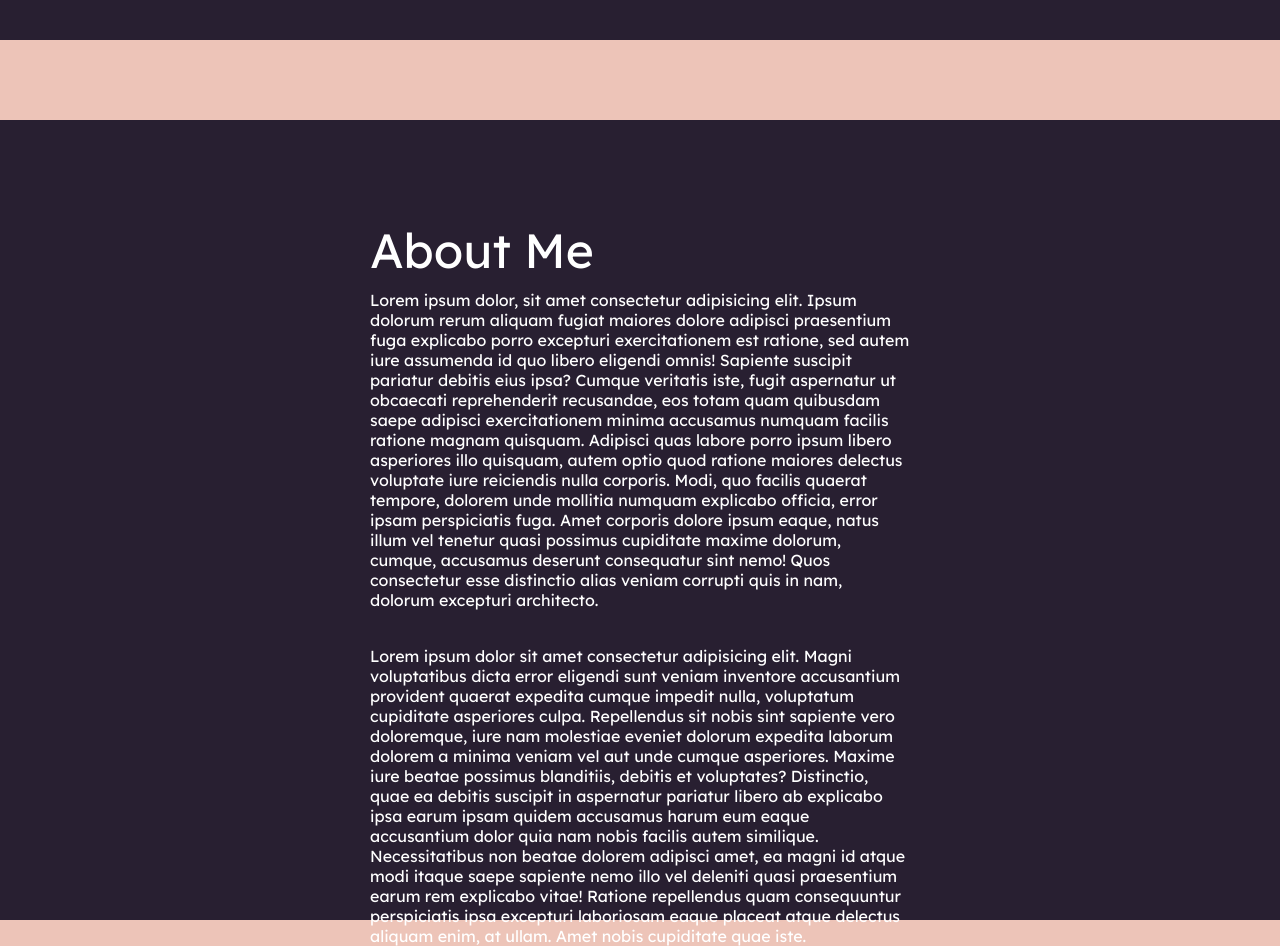
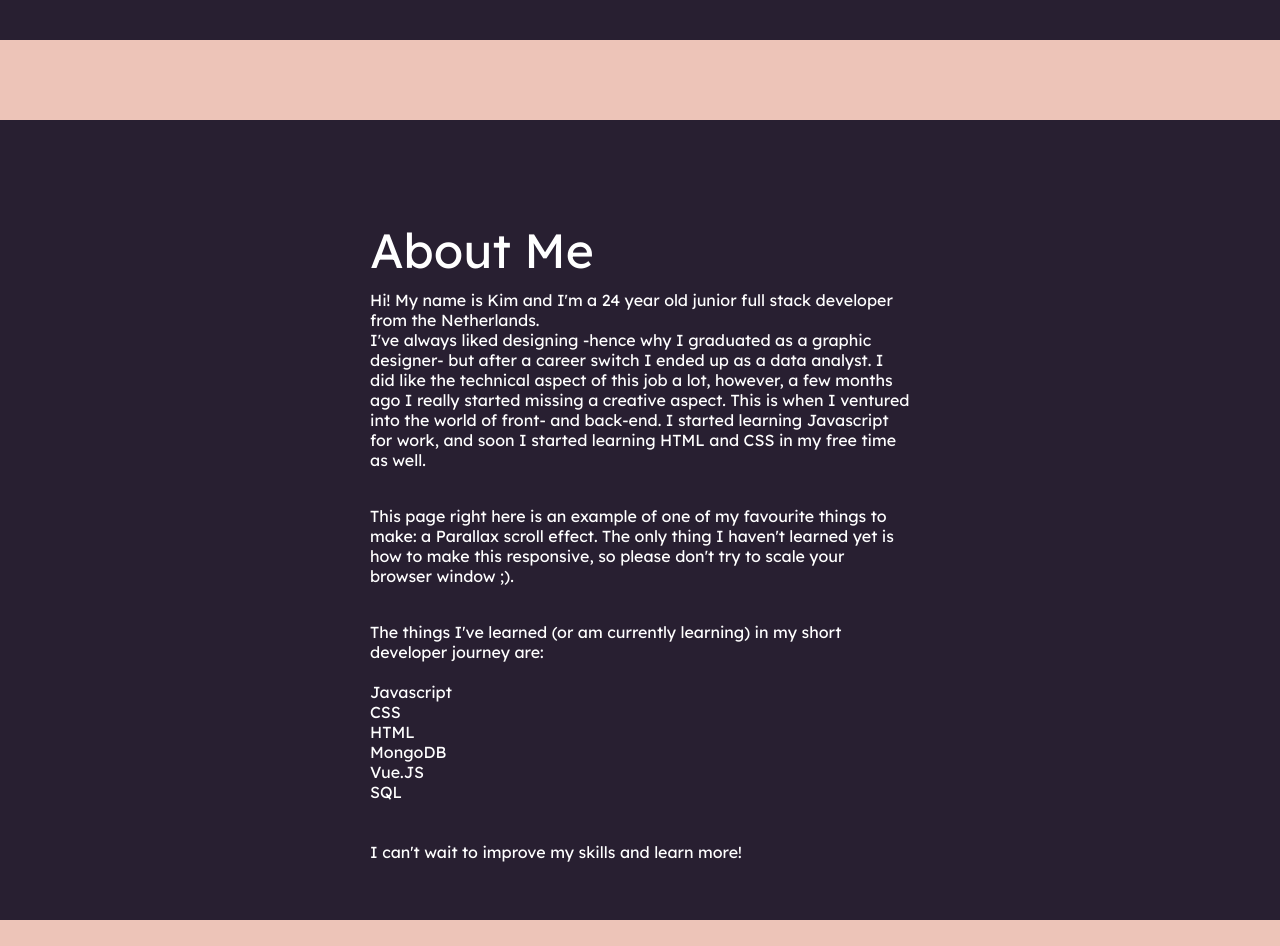
Before and after one commit to kimvgerwen/parallaxwebsite, a plain HTML site: page index.html in a window 1280 px wide. Shown: the part 680-1626 px from the top of the page. After the commit the page ends 1600 px from the top, so only its background shows below. Drawn offline with Linux system fonts and the light colour scheme; a web font is replaced by a local one.

Commit message:
Add files via upload

```diff
--- a/index.html
+++ b/index.html
@@ -20,7 +20,7 @@
         <h2 class="logo">Kimchi</h2>
         <nav class="navigation">
             <a href="#">Home</a>
-            <a href="#">About</a>
+            <a href="#aboutme">About</a>
             <a href="#">Contact</a>
         </nav>
     </header>
@@ -38,11 +38,26 @@
         <img src="./Assets/Birds.png" alt="birds" id="birds">
     </section>
 
-    <section class="aboutme">
+    <section id="aboutme" class="aboutme">
         <h2>About Me</h2>
-        <p>Lorem ipsum dolor, sit amet consectetur adipisicing elit. Ipsum dolorum rerum aliquam fugiat maiores dolore adipisci praesentium fuga explicabo porro excepturi exercitationem est ratione, sed autem iure assumenda id quo libero eligendi omnis! Sapiente suscipit pariatur debitis eius ipsa? Cumque veritatis iste, fugit aspernatur ut obcaecati reprehenderit recusandae, eos totam quam quibusdam saepe adipisci exercitationem minima accusamus numquam facilis ratione magnam quisquam. Adipisci quas labore porro ipsum libero asperiores illo quisquam, autem optio quod ratione maiores delectus voluptate iure reiciendis nulla corporis. Modi, quo facilis quaerat tempore, dolorem unde mollitia numquam explicabo officia, error ipsam perspiciatis fuga. Amet corporis dolore ipsum eaque, natus illum vel tenetur quasi possimus cupiditate maxime dolorum, cumque, accusamus deserunt consequatur sint nemo! Quos consectetur esse distinctio alias veniam corrupti quis in nam, dolorum excepturi architecto.</p>
+        <p>Hi! My name is Kim and I'm a 24 year old junior full stack developer from the Netherlands. <br>
+        I've always liked designing -hence why I graduated as a graphic designer- but after a career switch I ended up as a data analyst. I did like the technical aspect of this job a lot, however, a few months ago I really started missing a creative aspect. This is when I ventured into the world of front- and back-end. I started learning Javascript for work, and soon I started learning HTML and CSS in my free time as well.  </p>
         <br><br>
-        <p>Lorem ipsum dolor sit amet consectetur adipisicing elit. Magni voluptatibus dicta error eligendi sunt veniam inventore accusantium provident quaerat expedita cumque impedit nulla, voluptatum cupiditate asperiores culpa. Repellendus sit nobis sint sapiente vero doloremque, iure nam molestiae eveniet dolorum expedita laborum dolorem a minima veniam vel aut unde cumque asperiores. Maxime iure beatae possimus blanditiis, debitis et voluptates? Distinctio, quae ea debitis suscipit in aspernatur pariatur libero ab explicabo ipsa earum ipsam quidem accusamus harum eum eaque accusantium dolor quia nam nobis facilis autem similique. Necessitatibus non beatae dolorem adipisci amet, ea magni id atque modi itaque saepe sapiente nemo illo vel deleniti quasi praesentium earum rem explicabo vitae! Ratione repellendus quam consequuntur perspiciatis ipsa excepturi laboriosam eaque placeat atque delectus aliquam enim, at ullam. Amet nobis cupiditate quae iste.</p>
+        <p>This page right here is an example of one of my favourite things to make: a Parallax scroll effect. The only thing I haven't learned yet is how to make this responsive, so please don't try to scale your browser window ;). </p>
+        <br><br>
+        <p>The things I've learned (or am currently learning) in my short developer journey are:
+            <br><br>
+            <ul>
+            <li>Javascript</li>
+            <li>CSS</li>
+            <li>HTML</li>
+            <li>MongoDB</li>
+            <li>Vue.JS</li>
+            <li>SQL</li>
+            <br><br>
+            I can't wait to improve my skills and learn more!
+        </ul></p>
+
     </section>
 
     <script src="./script.js"></script>
```
